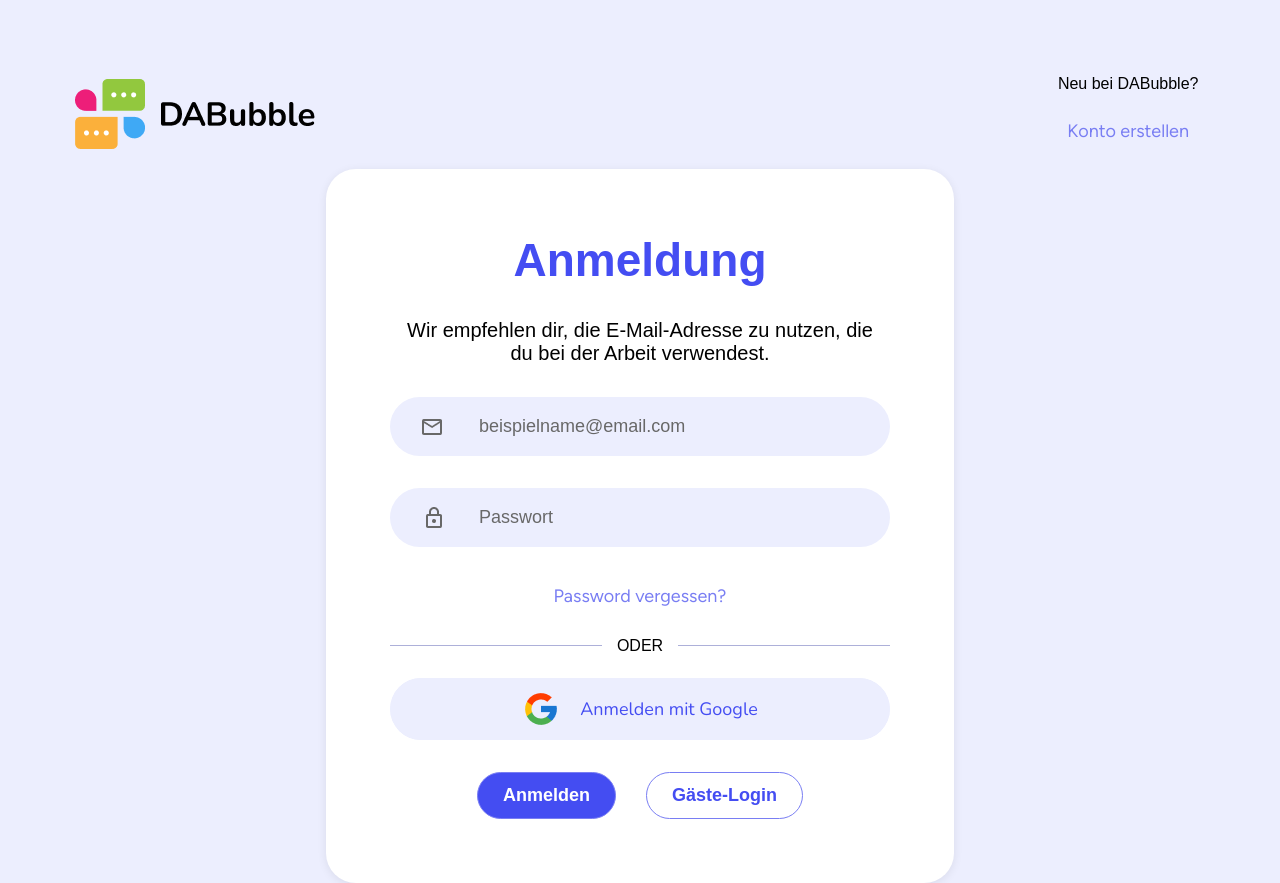
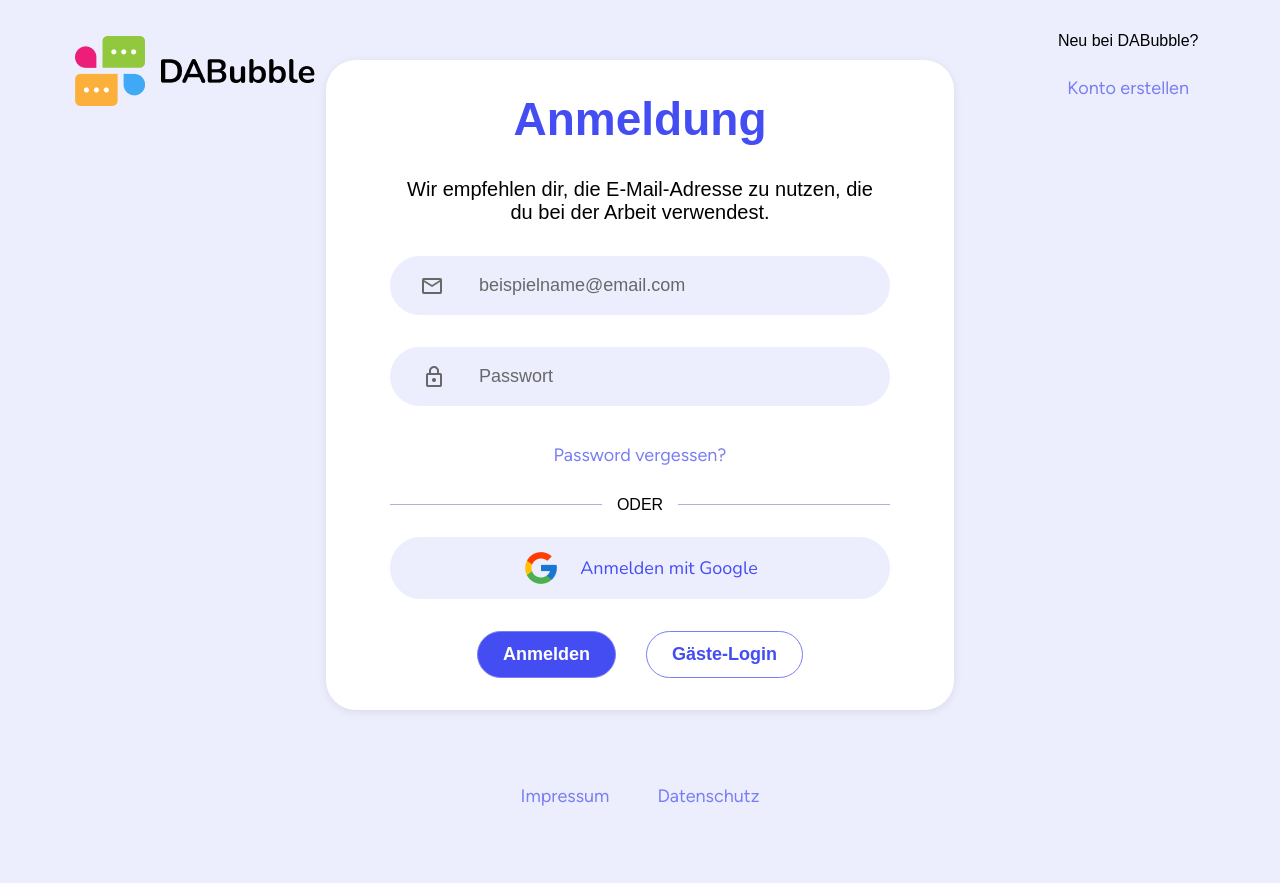
Before and after one commit to tobiasroeske/DA_Bubble, an Angular app: page /login in a window 1280 px wide. After the commit the page ends 818 px from the top, so only its background shows below. Built offline with nearby package versions, Linux system fonts and the light colour scheme.

Commit message:
login-page

```diff
--- a/src/app/login/login.component.html
+++ b/src/app/login/login.component.html
@@ -39,4 +39,9 @@
             </div>
         </form>
     </div>
+
+    <footer>
+        <a href="">Impressum</a>
+        <a href="">Datenschutz</a>
+    </footer>
 </div>
--- a/src/app/login/login.component.scss
+++ b/src/app/login/login.component.scss
@@ -6,7 +6,7 @@
 
 header {
     @include d-flex($jc: space-between);
-    padding: 75px 75px 0px;
+    padding: 32px 75px 0px;
 
     .logo-box {
         @include d-flex($g: 16px);
@@ -18,7 +18,8 @@ header {
 }
 
 .content {
-    @include d-flex($fd: column)
+    @include d-flex($fd: column, $g: 64px);
+    height: calc(100vh - 126px);
 }
 
 .login-container {
@@ -26,7 +27,7 @@ header {
     background-color: white;
     box-shadow: 0px 2px 10px 0px #00000014;
     border-radius: 30px;
-    padding: 64px;
+    padding: 32px 64px;
     margin-top: 16px;
 
     h2 {
@@ -177,3 +178,8 @@ input {
     width: 100%;
     @include d-flex($g: 30px)
 }
+
+footer {
+    @include d-flex($g: 16px);
+    margin-bottom: 32px;
+}
```
